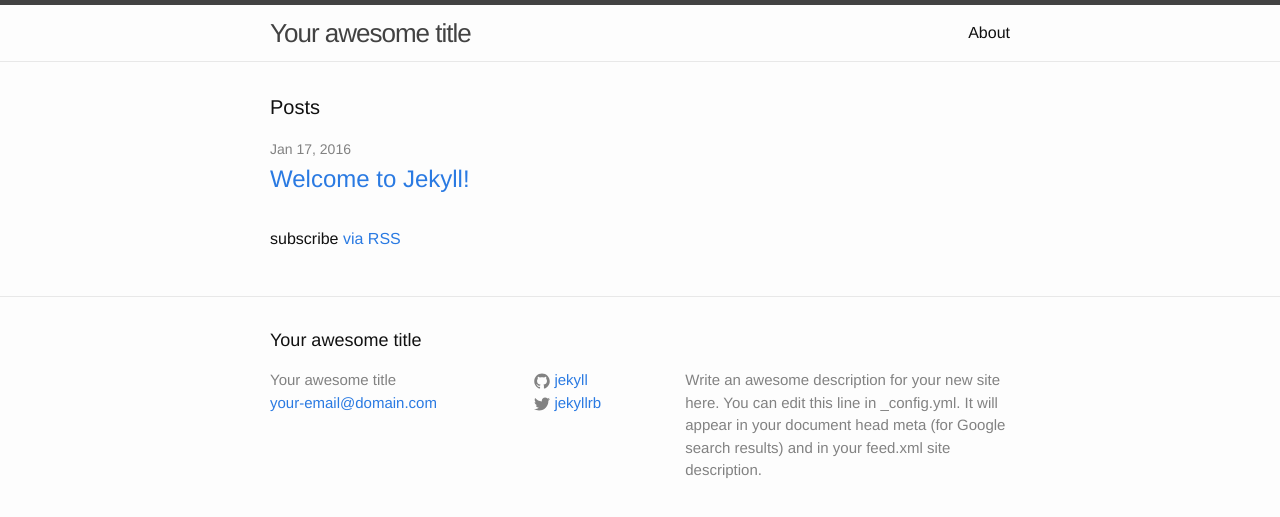
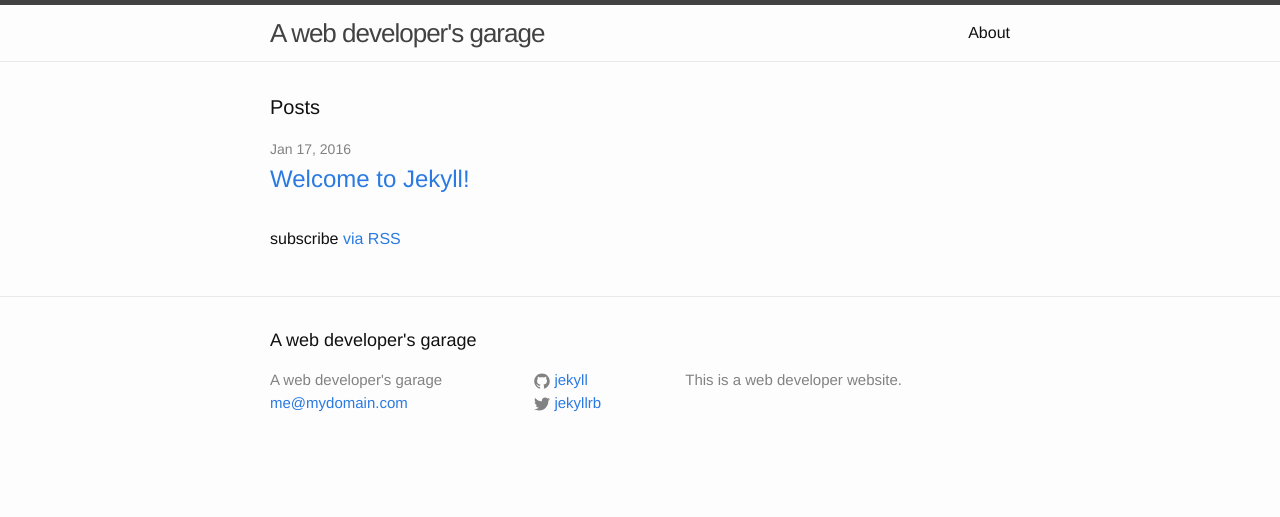
Before and after one commit to gk4dev/dp, a Jekyll site: the page built from index.html, in a window 1280 px wide. Shown: the top 517 px of the page. Built offline with Jekyll 4.4.1, drawn with Linux system fonts in a browser that asks for light colours; Markdown is read by kramdown in place of the engine named in the settings.

Commit message:
Add baseurl to config

```diff
--- a/_config.yml
+++ b/_config.yml
@@ -6,16 +6,18 @@
 # 'jekyll serve'. If you change this file, please restart the server process.
 
 # Site settings
-title: Your awesome title
-email: your-email@domain.com
+title: A web developer's garage
+email: me@mydomain.com
 description: > # this means to ignore newlines until "baseurl:"
-  Write an awesome description for your new site here. You can edit this
-  line in _config.yml. It will appear in your document head meta (for
-  Google search results) and in your feed.xml site description.
-baseurl: "" # the subpath of your site, e.g. /blog
-url: "http://yourdomain.com" # the base hostname & protocol for your site
+  This is a web developer website.
+baseurl: "/dp" # the subpath of your site, e.g. /blog
+url: "http://exemple.com" # the base hostname & protocol for your site
 twitter_username: jekyllrb
 github_username:  jekyll
 
+permalinks: /:categories/:title
+
+#links:
+
 # Build settings
-markdown: kramdown
+markdown: redcarpet
```
